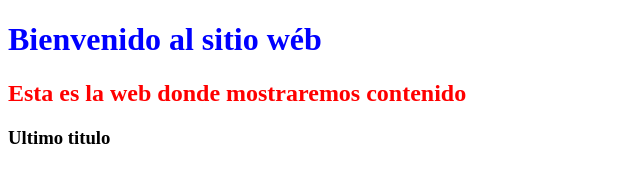
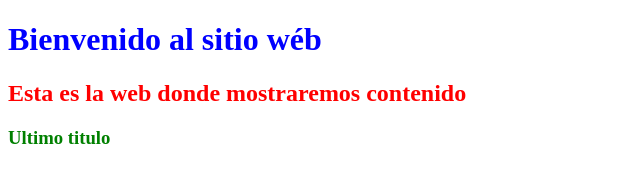
Before and after one commit to henryrico1808/pagina_web, a plain HTML site: page index.html in a window 1280 px wide. Shown: the full height of the page, 0-640 px from the left. Drawn offline with Linux system fonts and the light colour scheme.

Commit message:
Cambio color verde a subtitulo

```diff
--- a/index.html
+++ b/index.html
@@ -10,6 +10,6 @@
 
         <h1 style="color:blue;">Bienvenido al sitio wéb</h1>
         <h2 style="color: red">Esta es la web donde mostraremos contenido </h2>
-        <h3>Ultimo titulo </h3>
+        <h3 style="color: green">Ultimo titulo </h3>
     </body>
 </html>
```
